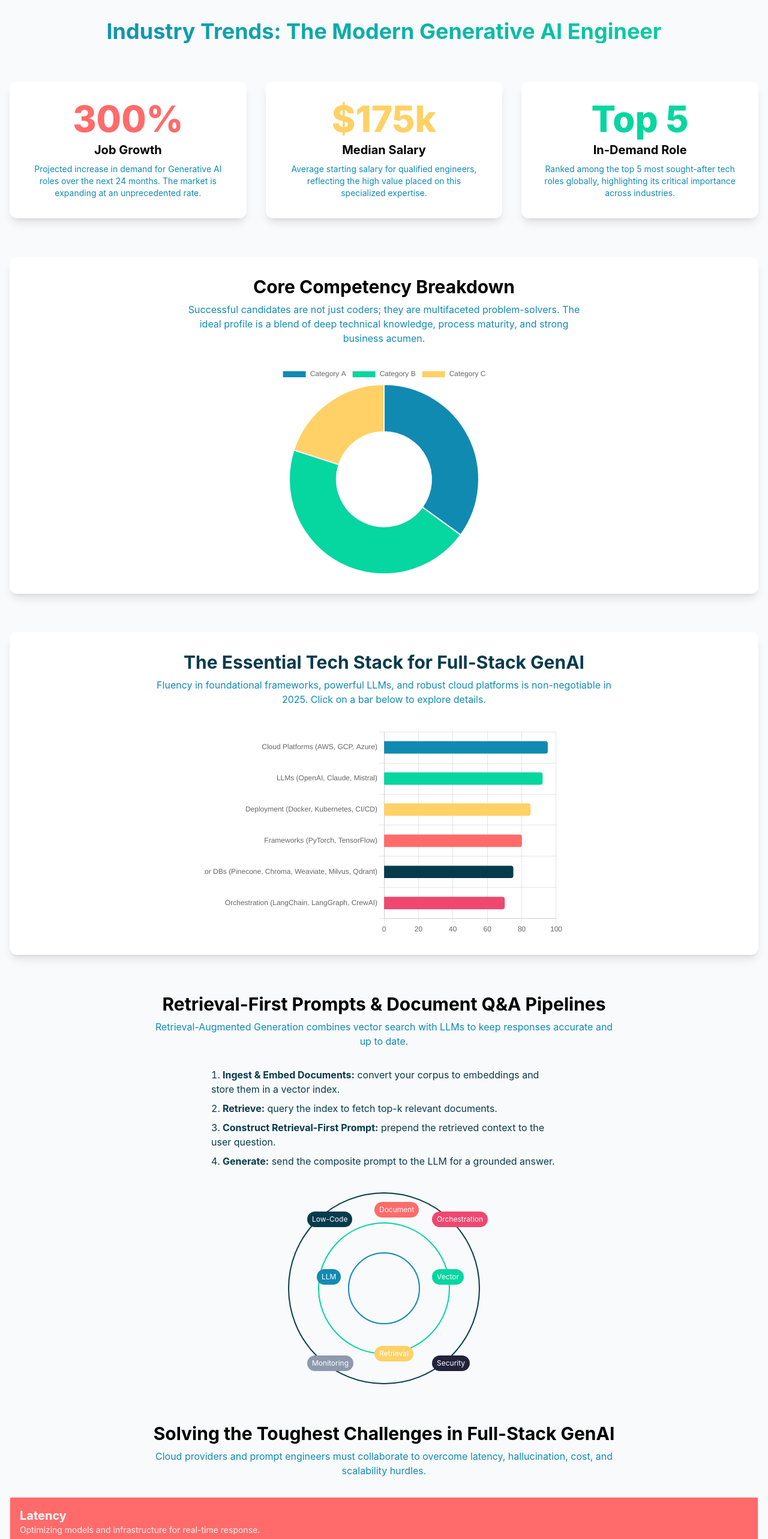
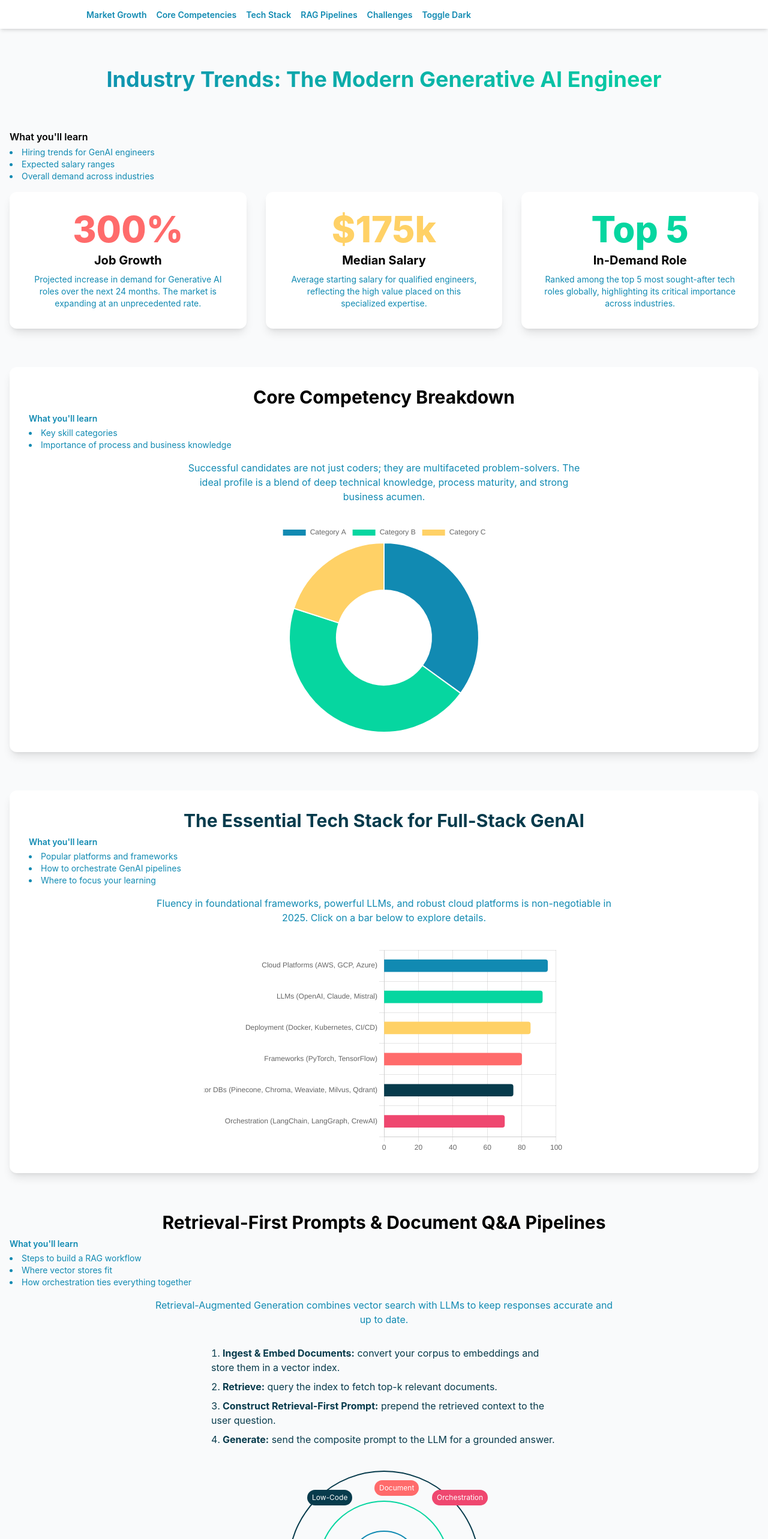
Before and after one commit to ChrisTansey007/industry-trends-project, a React (Create React App) app in the folder client/: page / in a window 1280 px wide. Shown: the top 2566 px of the page at 60% size. Built offline with nearby package versions, Linux system fonts and the light colour scheme.

Commit message:
Add navigation, flip cards, and dark mode

```diff
--- a/client/src/App.js
+++ b/client/src/App.js
@@ -5,10 +5,13 @@ import Competencies from './components/Competencies';
 import TechStack from './components/TechStack';
 import Challenges from './components/Challenges';
 import RAGPipelines from './components/RAGPipelines';
+import NavBar from './components/NavBar';
 
 function App() {
   return (
-    <div className="container mx-auto px-4">
+    <>
+      <NavBar />
+      <div className="container mx-auto px-4 pt-20">
         <h1 className="text-4xl font-bold text-center my-8 gradient-text">Industry Trends: The Modern Generative AI Engineer</h1>
         <MarketGrowth />
         <Competencies />
@@ -16,6 +19,7 @@ function App() {
         <RAGPipelines />
         <Challenges />
       </div>
+    </>
   );
 }
 
--- a/client/src/components/Challenges.js
+++ b/client/src/components/Challenges.js
@@ -5,13 +5,13 @@ function ChallengeCard({ title, subtitle, color, sections }) {
   const [open, setOpen] = useState(false);
   const headerStyle = { backgroundColor: color };
   return (
-    <div className="mb-4 border rounded-lg shadow" onClick={() => setOpen(!open)}>
-      <div className="p-4 cursor-pointer" style={headerStyle}>
-        <h3 className="text-xl font-bold text-white">{title}</h3>
-        <p className="text-sm text-white opacity-90">{subtitle}</p>
-      </div>
-      {open && (
-        <div className="p-4 bg-white space-y-4 text-gray-700">
+    <div className="flip-card mb-4" onClick={() => setOpen(!open)}>
+      <div className={`flip-card-inner border rounded-lg shadow ${open ? 'flipped' : ''}`}>
+        <div className="flip-card-front p-4" style={headerStyle}>
+          <h3 className="text-xl font-bold text-white">{title}</h3>
+          <p className="text-sm text-white opacity-90">{subtitle}</p>
+        </div>
+        <div className="flip-card-back p-4 dark-card space-y-4 text-gray-700">
           {Object.entries(sections).map(([label, items]) => (
             <div key={label}>
               <h4 className="font-semibold">{label}</h4>
@@ -23,7 +23,7 @@ function ChallengeCard({ title, subtitle, color, sections }) {
             </div>
           ))}
         </div>
-      )}
+      </div>
     </div>
   );
 }
@@ -130,6 +130,14 @@ function Challenges() {
   return (
     <section id="challenges" className="my-16">
       <h2 className="text-3xl font-bold text-center mb-2">Solving the Toughest Challenges in Full-Stack GenAI</h2>
+      <div className="mb-4 text-sm" style={{color: colors.blue}}>
+        <h3 className="font-semibold mb-1">What you'll learn</h3>
+        <ul className="list-disc list-inside">
+          <li>Common pain points in production</li>
+          <li>Strategies to reduce latency and hallucination</li>
+          <li>How to manage cost at scale</li>
+        </ul>
+      </div>
       <p className="text-center max-w-3xl mx-auto mb-8" style={{color: colors.blue}}>
         Cloud providers and prompt engineers must collaborate to overcome latency, hallucination, cost, and scalability hurdles.
       </p>
--- a/client/src/components/Competencies.js
+++ b/client/src/components/Competencies.js
@@ -19,8 +19,15 @@ function Competencies() {
 
   return (
     <section id="competencies" className="my-16">
-      <div className="bg-white rounded-xl shadow-lg p-6 md:p-8">
+      <div className="card rounded-xl shadow-lg p-6 md:p-8">
         <h2 className="text-3xl font-bold text-center mb-2">Core Competency Breakdown</h2>
+        <div className="mb-4 text-sm" style={{color: colors.blue}}>
+          <h3 className="font-semibold mb-1">What you'll learn</h3>
+          <ul className="list-disc list-inside">
+            <li>Key skill categories</li>
+            <li>Importance of process and business knowledge</li>
+          </ul>
+        </div>
         <p className="text-center max-w-2xl mx-auto mb-8" style={{color: colors.blue}}>
           Successful candidates are not just coders; they are multifaceted problem-solvers. The ideal profile is a blend of deep technical knowledge, process maturity, and strong business acumen.
         </p>
--- a/client/src/components/MarketGrowth.js
+++ b/client/src/components/MarketGrowth.js
@@ -4,18 +4,26 @@ import colors from '../constants/colors';
 function MarketGrowth() {
   return (
     <section id="market-growth" className="my-16">
+      <div className="mb-4">
+        <h3 className="font-semibold mb-1">What you'll learn</h3>
+        <ul className="list-disc list-inside text-sm" style={{color: colors.blue}}>
+          <li>Hiring trends for GenAI engineers</li>
+          <li>Expected salary ranges</li>
+          <li>Overall demand across industries</li>
+        </ul>
+      </div>
       <div className="grid grid-cols-1 md:grid-cols-3 gap-8">
-        <div className="bg-white rounded-xl shadow-lg p-8 text-center flex flex-col justify-center items-center">
+        <div className="card rounded-xl shadow-lg p-8 text-center flex flex-col justify-center items-center">
           <div className="text-6xl font-extrabold" style={{color: colors.coral}}>300%</div>
           <h3 className="mt-2 text-xl font-bold">Job Growth</h3>
           <p className="mt-2 text-sm" style={{color: colors.blue}}>Projected increase in demand for Generative AI roles over the next 24 months. The market is expanding at an unprecedented rate.</p>
         </div>
-        <div className="bg-white rounded-xl shadow-lg p-8 text-center flex flex-col justify-center items-center">
+        <div className="card rounded-xl shadow-lg p-8 text-center flex flex-col justify-center items-center">
           <div className="text-6xl font-extrabold" style={{color: colors.yellow}}>$175k</div>
           <h3 className="mt-2 text-xl font-bold">Median Salary</h3>
           <p className="mt-2 text-sm" style={{color: colors.blue}}>Average starting salary for qualified engineers, reflecting the high value placed on this specialized expertise.</p>
         </div>
-        <div className="bg-white rounded-xl shadow-lg p-8 text-center flex flex-col justify-center items-center">
+        <div className="card rounded-xl shadow-lg p-8 text-center flex flex-col justify-center items-center">
           <div className="text-6xl font-extrabold" style={{color: colors.green}}>Top 5</div>
           <h3 className="mt-2 text-xl font-bold">In-Demand Role</h3>
           <p className="mt-2 text-sm" style={{color: colors.blue}}>Ranked among the top 5 most sought-after tech roles globally, highlighting its critical importance across industries.</p>
--- /dev/null
+++ b/client/src/components/NavBar.js
@@ -0,0 +1,41 @@
+import React, { useState } from 'react';
+import colors from '../constants/colors';
+
+function NavBar() {
+  const [open, setOpen] = useState(false);
+  const toggle = () => setOpen(!open);
+  const links = [
+    { href: '#market-growth', label: 'Market Growth' },
+    { href: '#competencies', label: 'Core Competencies' },
+    { href: '#tech-stack-interactive', label: 'Tech Stack' },
+    { href: '#rag-pipelines', label: 'RAG Pipelines' },
+    { href: '#challenges', label: 'Challenges' },
+  ];
+  const darkToggle = () => {
+    document.body.classList.toggle('dark');
+  };
+  return (
+    <nav className="bg-white dark-card shadow-md fixed top-0 left-0 right-0 z-50">
+      <div className="max-w-5xl mx-auto px-4 py-3 flex items-center justify-between">
+        <button className="md:hidden" onClick={toggle} aria-label="Menu">
+          ☰
+        </button>
+        <ul className={`flex-col md:flex-row md:flex gap-4 ${open ? 'flex' : 'hidden'}`}
+            onClick={() => setOpen(false)}>
+          {links.map((l) => (
+            <li key={l.href}>
+              <a href={l.href} className="text-sm font-semibold" style={{color: colors.blue}}>{l.label}</a>
+            </li>
+          ))}
+          <li>
+            <button onClick={darkToggle} className="text-sm font-semibold" style={{color: colors.blue}}>
+              Toggle Dark
+            </button>
+          </li>
+        </ul>
+      </div>
+    </nav>
+  );
+}
+
+export default NavBar;
--- a/client/src/components/RAGPipelines.js
+++ b/client/src/components/RAGPipelines.js
@@ -3,7 +3,7 @@ import Modal from './Modal';
 import colors from '../constants/colors';
 
 function RAGPipelines() {
-  const [modal, setModal] = useState(null);
+  const [modalIdx, setModalIdx] = useState(null);
 
   const items = [
     {
@@ -99,6 +99,14 @@ function RAGPipelines() {
   return (
     <section id="rag-pipelines" className="my-16">
       <h2 className="text-3xl font-bold text-center mb-2">Retrieval-First Prompts &amp; Document Q&amp;A Pipelines</h2>
+      <div className="mb-4 text-sm" style={{color: colors.blue}}>
+        <h3 className="font-semibold mb-1">What you'll learn</h3>
+        <ul className="list-disc list-inside">
+          <li>Steps to build a RAG workflow</li>
+          <li>Where vector stores fit</li>
+          <li>How orchestration ties everything together</li>
+        </ul>
+      </div>
       <p className="text-center max-w-3xl mx-auto mb-8" style={{color: colors.blue}}>
         Retrieval-Augmented Generation combines vector search with LLMs to keep responses accurate and up to date.
       </p>
@@ -117,16 +125,22 @@ function RAGPipelines() {
             key={idx}
             className="rag-icon"
             style={{ top: it.pos.top, left: it.pos.left, backgroundColor: it.color }}
-            onClick={() => setModal(it)}
+            onClick={() => setModalIdx(idx)}
             aria-label={it.label}
           >
             {it.label.split(' ')[0]}
           </button>
         ))}
       </div>
-      {modal && (
-        <Modal title={modal.label} headerColor={modal.color} onClose={() => setModal(null)}>
-          {modal.content}
+      {modalIdx !== null && (
+        <Modal
+          title={items[modalIdx].label}
+          headerColor={items[modalIdx].color}
+          onClose={() => setModalIdx(null)}
+          onPrev={modalIdx > 0 ? () => setModalIdx(modalIdx - 1) : null}
+          onNext={modalIdx < items.length - 1 ? () => setModalIdx(modalIdx + 1) : null}
+        >
+          {items[modalIdx].content}
         </Modal>
       )}
     </section>
--- a/client/src/components/TechStack.js
+++ b/client/src/components/TechStack.js
@@ -331,7 +331,7 @@ const categories = [
 ];
 
 function TechStack() {
-  const [selected, setSelected] = useState(null);
+  const [selectedIdx, setSelectedIdx] = useState(null);
 
   const data = {
     labels: categories.map(c => c.label),
@@ -352,7 +352,7 @@ function TechStack() {
     onClick: (e, elements) => {
       if (elements.length > 0) {
         const idx = elements[0].index;
-        setSelected(categories[idx]);
+        setSelectedIdx(idx);
       }
     },
     plugins: {
@@ -371,8 +371,16 @@ function TechStack() {
 
   return (
     <section id="tech-stack-interactive" className="my-16">
-      <div className="bg-white rounded-xl shadow-lg p-6 md:p-8">
+      <div className="card rounded-xl shadow-lg p-6 md:p-8">
         <h2 className="text-3xl font-bold text-center mb-2" style={{color: colors.darkBlue}}>The Essential Tech Stack for Full-Stack GenAI</h2>
+        <div className="mb-4 text-sm" style={{color: colors.blue}}>
+          <h3 className="font-semibold mb-1">What you'll learn</h3>
+          <ul className="list-disc list-inside">
+            <li>Popular platforms and frameworks</li>
+            <li>How to orchestrate GenAI pipelines</li>
+            <li>Where to focus your learning</li>
+          </ul>
+        </div>
         <p className="text-center max-w-3xl mx-auto mb-8" style={{color: colors.blue}}>
           Fluency in foundational frameworks, powerful LLMs, and robust cloud platforms is non-negotiable in 2025. Click on a bar below to explore details.
         </p>
@@ -380,9 +388,15 @@ function TechStack() {
           <Bar data={data} options={options} />
         </div>
       </div>
-      {selected && (
-        <Modal title={selected.label} headerColor={selected.color} onClose={() => setSelected(null)}>
-          {selected.content}
+      {selectedIdx !== null && (
+        <Modal
+          title={categories[selectedIdx].label}
+          headerColor={categories[selectedIdx].color}
+          onClose={() => setSelectedIdx(null)}
+          onPrev={selectedIdx > 0 ? () => setSelectedIdx(selectedIdx - 1) : null}
+          onNext={selectedIdx < categories.length - 1 ? () => setSelectedIdx(selectedIdx + 1) : null}
+        >
+          {categories[selectedIdx].content}
         </Modal>
       )}
     </section>
--- a/client/src/index.css
+++ b/client/src/index.css
@@ -1,4 +1,5 @@
-body { font-family: 'Inter', sans-serif; background-color: #f8fafc; /* Light gray background */ }
+body { font-family: 'Inter', sans-serif; background-color: #f8fafc; }
+body.dark { background-color: #1a202c; color: #f8fafc; }
 .chart-container { position: relative; width: 100%; max-width: 600px; margin-left: auto; margin-right: auto; height: 300px; max-height: 400px; }
 #techStackBarChartCanvas { cursor: pointer; }
 @media (min-width: 768px) { .chart-container { height: 350px; } }
@@ -31,3 +32,16 @@ body { font-family: 'Inter', sans-serif; background-color: #f8fafc; /* Light gra
 .middle-ring { width: 220px; height: 220px; border-color: #06D6A0; top: 50%; left: 50%; transform: translate(-50%, -50%); }
 .inner-ring { width: 120px; height: 120px; border-color: #118AB2; top: 50%; left: 50%; transform: translate(-50%, -50%); }
 .rag-icon { position: absolute; padding: 0.25rem 0.5rem; border-radius: 9999px; color: #fff; font-size: 0.75rem; cursor: pointer; }
+
+/* Flip card styles */
+.flip-card { perspective: 1000px; }
+.flip-card-inner { position: relative; width: 100%; transition: transform 0.6s; transform-style: preserve-3d; }
+.flip-card-inner.flipped { transform: rotateY(180deg); }
+.flip-card-front, .flip-card-back { backface-visibility: hidden; width: 100%; height: 100%; position: absolute; top: 0; left: 0; }
+.flip-card-back { transform: rotateY(180deg); }
+
+/* Dark mode helpers */
+.dark-card { background-color: #ffffff; }
+body.dark .dark-card { background-color: #2d3748; color: #f8fafc; }
+.card { background-color: #ffffff; }
+body.dark .card { background-color: #2d3748; color: #f8fafc; }
```
Also changed, not shown: client/src/components/Modal.js (+12 -2 lines). Lines whose indentation alone changed are shown as unchanged.
